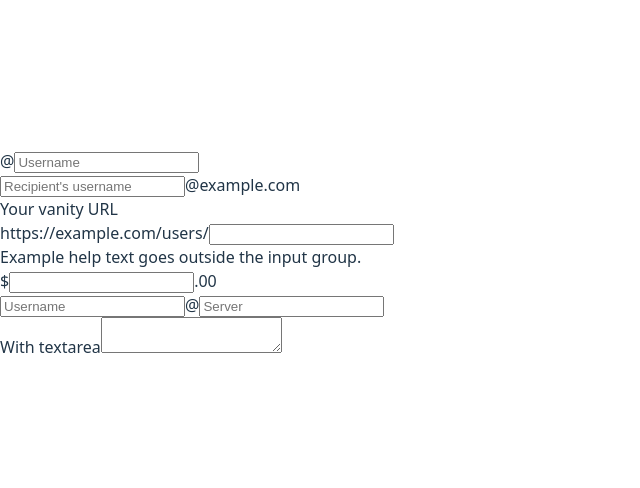
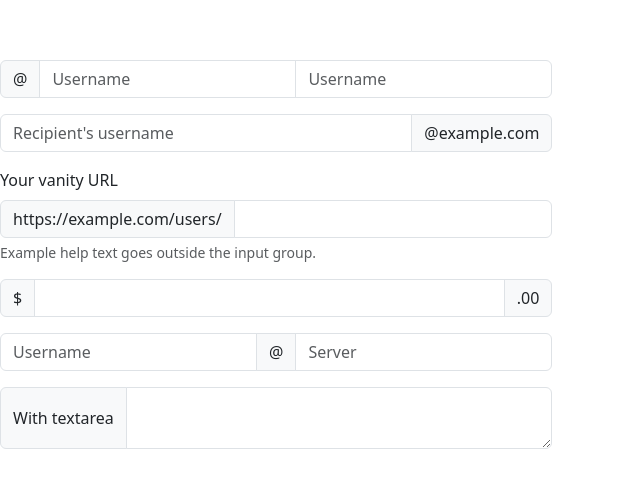
Before and after one commit to DashSoma/ExamenII, a React (Vite) app: page / in a window 1280 px wide. Shown: the part 146-634 px from the top of the page, without its empty margins (0-640 px from the left). Built offline with nearby package versions, Linux system fonts and the light colour scheme.

Commit message:
Arreglo de Constante y import
Se corrigue la constante para que tenga la funcionalidad y se agrega el import para el bootstrap

```diff
--- a/src/App.jsx
+++ b/src/App.jsx
@@ -3,6 +3,8 @@ import reactLogo from './assets/react.svg'
 import viteLogo from '/vite.svg'
 
 import Tasks from './components/Tasks'
+import "bootstrap/dist/css/bootstrap.min.css"
+import "bootstrap/dist/js/bootstrap.min.js"
 
 function App() {
   return (
--- a/src/components/TaskInput.jsx
+++ b/src/components/TaskInput.jsx
@@ -1,4 +1,4 @@
-function Pe({}) {
+const TaskInput =()=> {
     return (
       <>
 <input
@@ -8,8 +8,8 @@ function Pe({}) {
             aria-label="Username"
             aria-describedby="basic-addon1"
           />
-<>
+          </>
 );
 }
 
-export default Pe;
+export default TaskInput;
--- a/src/components/Tasks.jsx
+++ b/src/components/Tasks.jsx
@@ -1,3 +1,5 @@
+import TaskInput from "./TaskInput";
+
 function Tasks() {
   return (
     <>
@@ -13,6 +15,13 @@ function Tasks() {
             aria-label="Username"
             aria-describedby="basic-addon1"
           />
+          <TaskInput>
+            type="text"
+            className="form-control"
+            placeholder="Username"
+            aria-label="Username"
+            aria-describedby="basic-addon1"
+            </TaskInput>
         </div>
         <div className="input-group mb-3">
           <input
```
